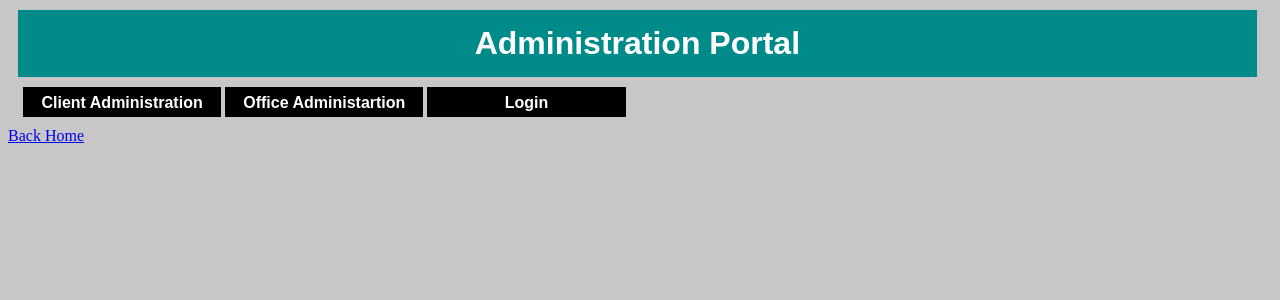
After one commit to shyamsrinivasan/flaskapp, a Flask app: template app/templates/home.html in a window 1280 px wide. The commit adds this page. Shown: the top 300 px of the page. Run offline with Flask 2, Linux system fonts and the light colour scheme; the template is opened without the code that fills it, so the values that code supplies are empty.

Commit message:
seperate html file with templates and static styles

```diff
--- /dev/null
+++ b/app/static/stylesheets/index.css
@@ -0,0 +1,63 @@
+* {
+	box-sizing: border-box;
+}
+body{
+	background-color: #C8C8C8;
+	background-color: hsl(0, 0%, 78%);
+}
+
+header #pagetop, #topbar{
+	width: 98%;
+	margin-bottom: 10px;
+	margin-left: 10px;
+	position: relative;
+	/*background-color: whitesmoke;*/
+}
+
+header #pagetop{
+	font-family: Arial;
+	background-color: darkcyan;
+	color: white;
+	text-decoration: none;
+	text-align: center;
+	padding:  15px 10px 15px 10px;
+	margin-top: 10px;
+	margin-right: 10px;
+}
+
+.navbutton{
+	font-family: Arial;
+	font-weight: bold;
+	text-align: center;
+	text-decoration: none;
+	background-color: black;
+	color: white;
+	padding: 7px;
+	width: 16%;
+	height: 30px;
+	margin: 0px 0px 0px 0px;
+	display: inline-block;
+	position: relative;
+	left: 5px;
+}
+
+.navbutton:hover, .navbutton:active{
+	background-color: darkblue;
+	color: white;
+}
+
+.navbar{
+	background-color: whitesmoke;
+	margin: 20px 0px 20px 10px;
+	height: 30px;
+	width:  8.33%;
+}
+
+.footernav:hover, .footernav:active{
+	text-decoration: none;
+	color: darkblue;
+}
+
+.footernav:hover{
+	text-decoration: underline;
+}
--- a/app/templates/base.html
+++ b/app/templates/base.html
@@ -1,15 +1,16 @@
-<!doctype html>
+<!DOCTYPE html>
 <html>
 <head>
-			{% if title %}
-			<title>{{title}} - Microblog</title>
-			{% else %}
-			<title>Welcome to Microblog</title>
-			{% endif %}
+	<meta charset="utf-8">
+	<meta name="viewport" content="width=device-width, initial-scale=1">
+	{% block title %}{% endblock %}
+	{% block link %}
+	{% endblock %}
 </head>
+
 <body>
-			<div>Microblog: <a href="/index">Home</a></div>
-			<hr>
-			{% block content %}{% endblock %}
+	{% block header %}{% endblock %}
+	{% block navbar %}{% endblock %}
+	{% block footer %}{% endblock %}
 </body>
 </html>
--- /dev/null
+++ b/app/templates/home.html
@@ -0,0 +1,30 @@
+{% extends "base.html" %}
+
+
+{% block title %}
+<title>Database administration</title>
+{% endblock %}
+
+{% block link %}
+<link href="{{ url_for('static', filename='stylesheets/index.css') }}" type="text/css" rel="stylesheet" />
+{% endblock %}
+
+{% block header %}
+<header>
+	<h1 id="pagetop">Administration Portal</h1>
+</header>
+{% endblock %}
+
+{% block navbar %}
+<div id="topbar">
+	<a class="navbutton" href="client/index.html" title="client administration page">Client Administration</a>
+	<a class="navbutton" href="office/index.html" title="office administration page">Office Administartion</a>
+	<a class="navbutton" href="../index.html" title="login page">Login</a>
+</div>
+{% endblock %}
+
+{% block footer %}
+<footer>
+	<a class="footernav" href="../index.html" title="back to home page">Back Home</a>
+</footer>
+{% endblock %}
```
Lines whose indentation alone changed are shown as unchanged.
